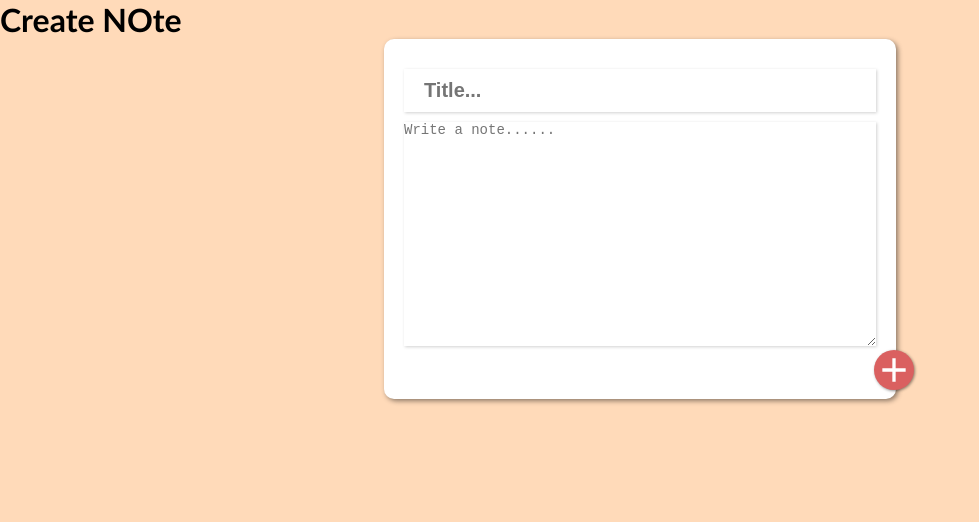
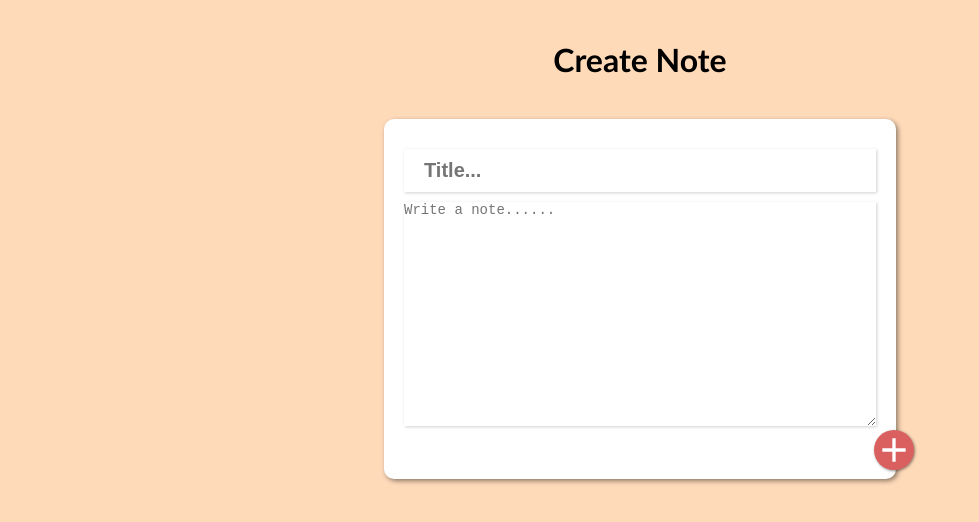
Before and after one commit to Sisamgtm07/Note-App, a React (Create React App) app: page / in a window 1280 px wide. Shown: the top 522 px of the page, without its empty margins (0-979 px from the left). Built offline with nearby package versions, Linux system fonts and the light colour scheme.

Commit message:
Header Completed

```diff
--- a/src/Component/Header.jsx
+++ b/src/Component/Header.jsx
@@ -3,8 +3,8 @@ import React from 'react';
 const Header = () =>{
     return (
         <>
-            <div className = "Header">
-                <h1>Create NOte</h1>
+            <div className = "header">
+                <h1>Create Note</h1>
             </div>
         </>
     )
```
